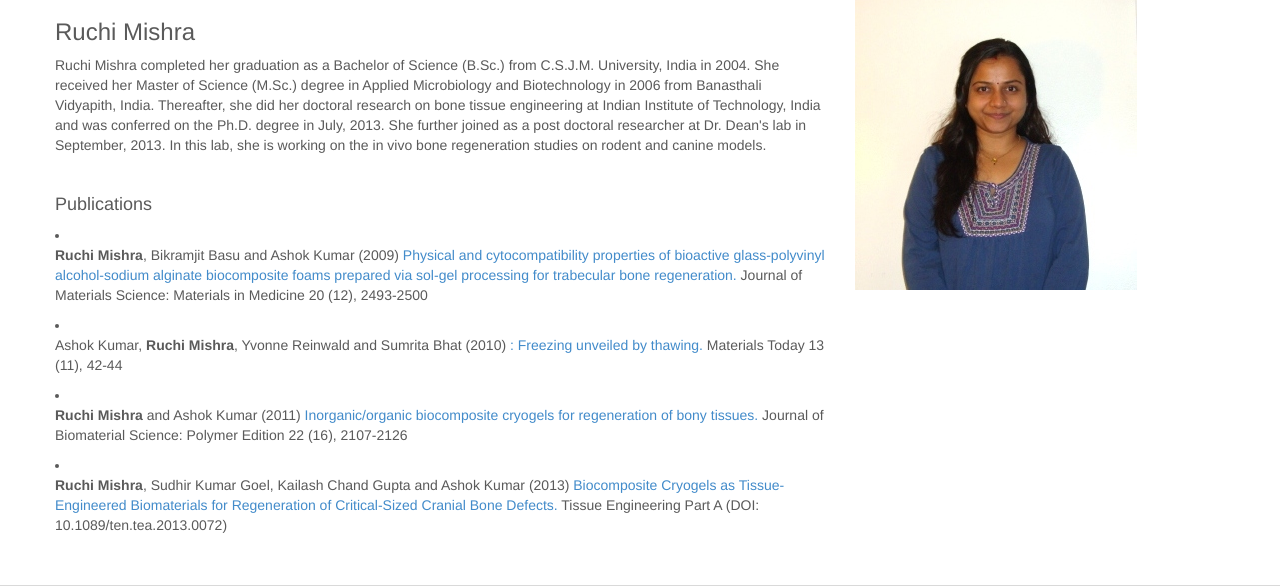
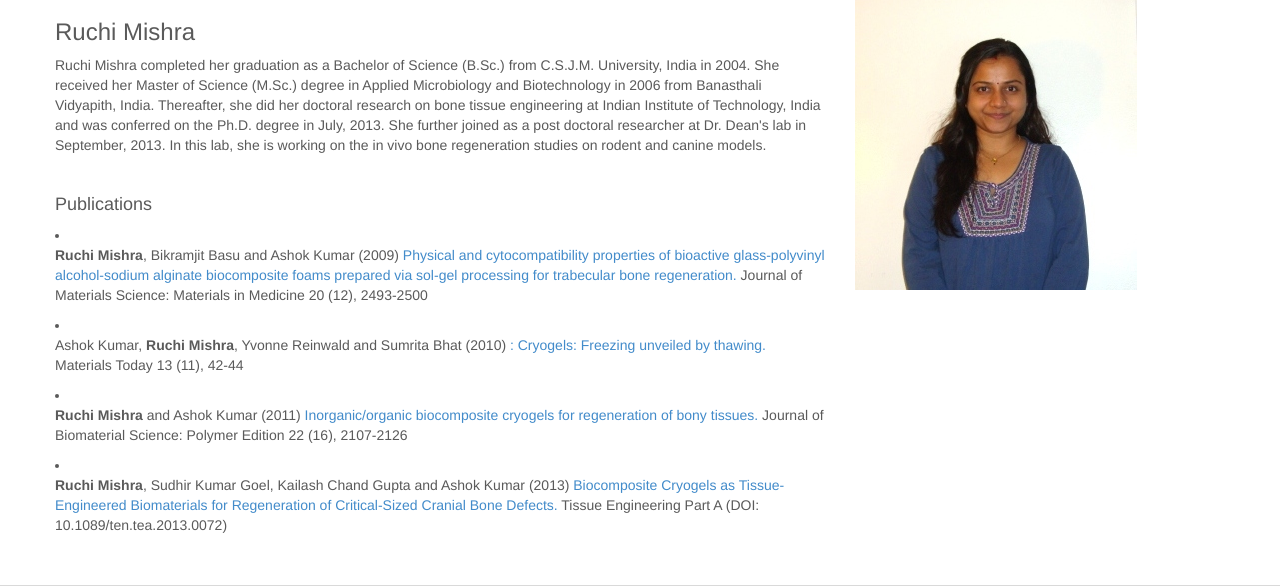
Before and after one commit to osteo-engineering-lab/OsteoEngineering, a PHP site: page /team/RuchiMishra in a window 1280 px wide. Shown: the part 81-667 px from the top of the page. Run offline with PHP 8.4, Linux system fonts and the light colour scheme; some libraries are stand-ins or nearby versions.

Commit message:
Updated Ruchis references.

```diff
--- a/team/RuchiMishra.php
+++ b/team/RuchiMishra.php
@@ -35,7 +35,7 @@
 			<li><p><strong>Ruchi Mishra</strong>, Bikramjit Basu and Ashok Kumar (2009)
 			<a href="http://www.ncbi.nlm.nih.gov/pubmed/19588233">Physical and cytocompatibility properties of bioactive glass-polyvinyl alcohol-sodium alginate biocomposite foams prepared via sol-gel processing for trabecular bone regeneration.</a> Journal of Materials Science: Materials in Medicine 20 (12), 2493-2500 </p></li>
 			<li><p>Ashok Kumar, <strong>Ruchi Mishra</strong>, Yvonne Reinwald and Sumrita Bhat (2010)
-			<a href="http://www.sciencedirect.com/science/article/pii/S1369702110702029">: Freezing unveiled by thawing.</a> Materials Today 13 (11), 42-44</li></p>
+			<a href="http://www.sciencedirect.com/science/article/pii/S1369702110702029">: Cryogels: Freezing unveiled by thawing.</a> Materials Today 13 (11), 42-44</li></p>
 			<li><p><strong>Ruchi Mishra</strong> and Ashok Kumar (2011)
 			<a href="http://www.ncbi.nlm.nih.gov/pubmed/21067655">Inorganic/organic biocomposite cryogels for regeneration of bony tissues.</a> Journal of Biomaterial Science: Polymer Edition 22 (16), 2107-2126</li></p>
 			<li><p><strong>Ruchi Mishra</strong>, Sudhir Kumar Goel, Kailash Chand Gupta and Ashok Kumar (2013)
```
